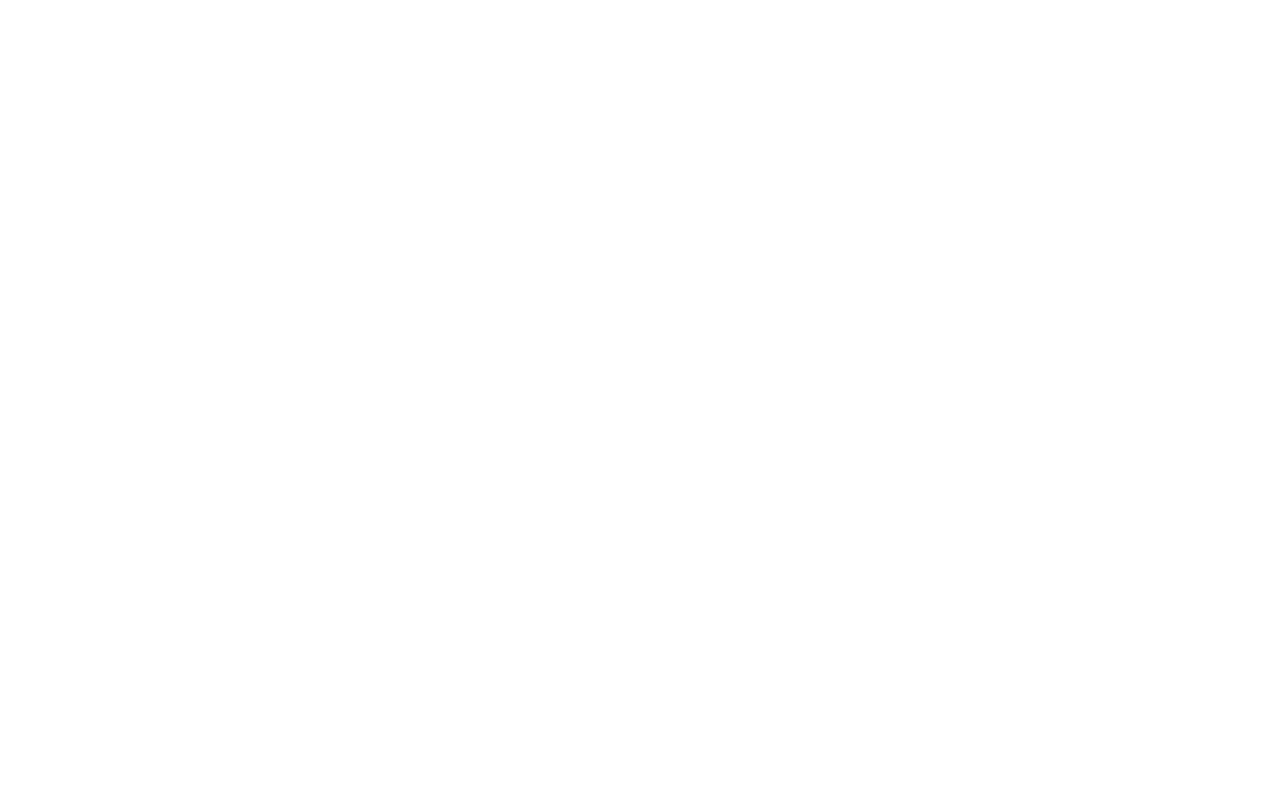
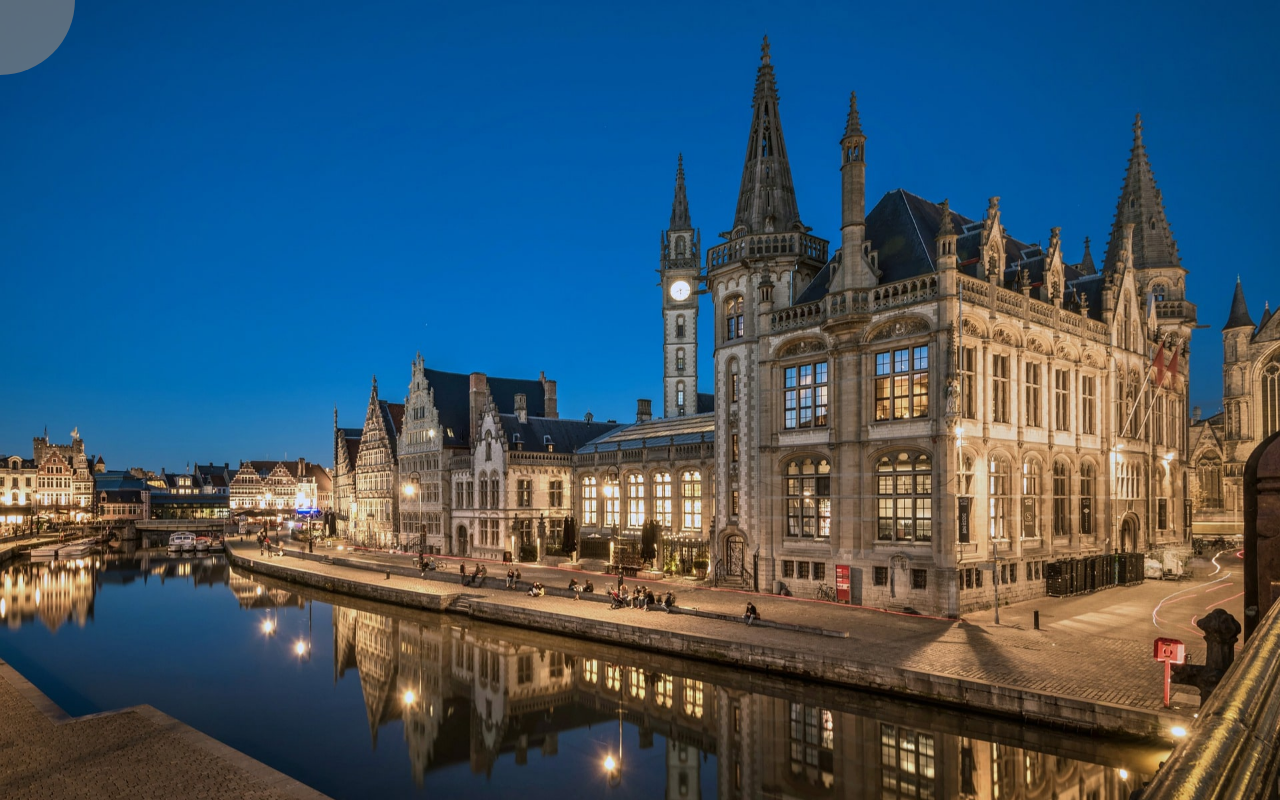
Before and after one commit to swc9803/gsaptest, a Vue app: page /test4 in a window 1280 px wide. Before the commit this address had no page. Built offline with nearby package versions, Linux system fonts and the light colour scheme.

Commit message:
homing mouse test

```diff
--- a/src/pages/Test3.vue
+++ b/src/pages/Test3.vue
@@ -1,5 +1,5 @@
 <template>
-  <div id="no01" class="wrapper">
+  <div id="no01" class="container">
     <div class="boxes">
       <div class="box">GreenSock</div>
       <div class="box">Nice Tool</div>
@@ -11,7 +11,7 @@
     </div>
   </div>
 
-  <div id="no02" class="wrapper">
+  <div id="no02" class="container">
     <div class="boxes">
       <div class="box">GreenSock</div>
       <div class="box">Nice Tool</div>
@@ -23,7 +23,7 @@
     </div>
   </div>
 
-  <div id="no03" class="wrapper">
+  <div id="no03" class="container">
     <div class="boxes">
       <div class="box">GreenSock</div>
       <div class="box">Nice Tool</div>
@@ -45,7 +45,7 @@
     onMounted(() => {
       console.clear()
 
-      gsap.set('.wrapper', { xPercent: -50, yPercent: -50 })
+      gsap.set('.container', { xPercent: -50, yPercent: -50 })
       gsap.set('#no02', { y: 50 })
       gsap.set('#no03', { y: 120 })
 
@@ -92,7 +92,7 @@
   background:grey;
   font-family:Asap, sans-serif;
 }
-.wrapper{
+.container{
   position:fixed;
   width:150%;
   height:50px;
@@ -101,7 +101,7 @@
   background:grey;
   overflow:hidden;
 }
-.wrapper .box{
+.container .box{
   position:absolute;
   width: 250px;
   height:50px;
@@ -112,7 +112,7 @@
   line-height:50px;
   text-align:center;
 }
-.wrapper .boxes {
+.container .boxes {
   position:relative;
   left:-250px;
 }
--- /dev/null
+++ b/src/pages/Test4.vue
@@ -0,0 +1,59 @@
+<template>
+  <div class="container">
+    <div class="circle" />
+    <div class="fixed"/>
+  </div>
+</template>
+
+<script>
+import { onMounted } from 'vue'
+export default {
+  setup () {
+    onMounted(() => {
+      const circle = document.querySelector('.circle')
+      document.addEventListener('mousemove', (e) => {
+        const mouseX = e.clientX
+        const mouseY = e.clientY
+        circle.style.left = mouseX + 'px'
+        circle.style.top = mouseY + 'px'
+      })
+    })
+  }
+}
+</script>
+
+<style scoped>
+.container {
+  position: absolute;
+  margin: 0;
+  padding: 0;
+  height: 100%;
+  width: 100%;
+  left: 0;
+  top: 0;
+  overflow: hidden;
+}
+.fixed {
+  width: 100%;
+  height: 100%;
+  background-image: url('~@/assets/city1.jpg');
+  background-repeat: no-repeat;
+  background-size: cover;
+  background-attachment: fixed;
+  position: absolute;
+  /* filter: grayscale(10); */
+}
+.circle {
+  position: absolute;
+  top: 0;
+  left: 0;
+  width: 150px;
+  height: 150px;
+  border-radius: 50%;
+  background-color: gray;
+  opacity: 0.7;
+  filter: grayscale(0);
+  transform: translate(-50%, -50%);
+  z-index: 1;
+}
+</style>
--- a/src/router/index.js
+++ b/src/router/index.js
@@ -3,6 +3,7 @@
 import Test from '@/pages/Test.vue'
 import Test2 from '@/pages/Test2.vue'
 import Test3 from '@/pages/Test3.vue'
+import Test4 from '@/pages/Test4.vue'
 
 const routes = [
   {
@@ -24,6 +25,11 @@
     path: '/test3',
     name: 'Test3',
     component: Test3
+  },
+  {
+    path: '/test4',
+    name: 'Test4',
+    component: Test4
   }
 ]
 
```
